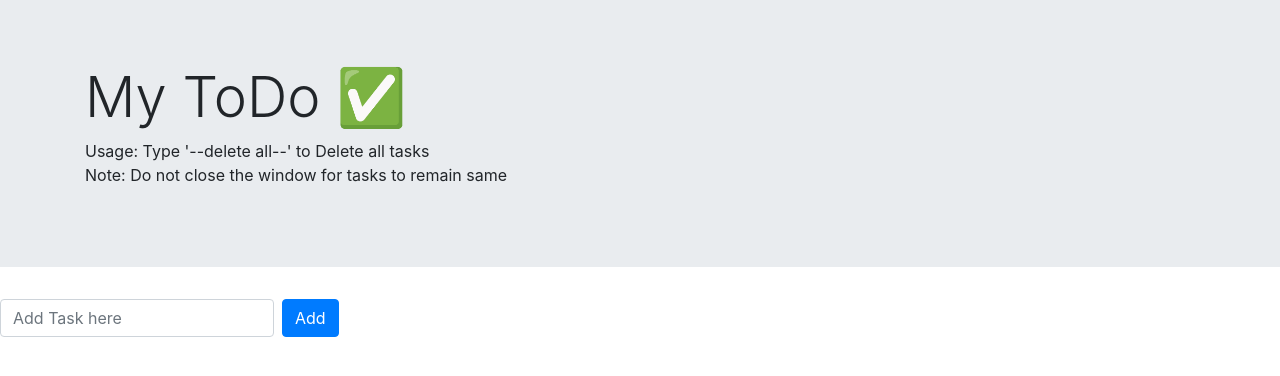
After one commit to kuvamdazeus/ToDoApp, a Django app: template templates/ccp.html in a window 1280 px wide. The commit adds this page. Shown: the top 376 px of the page. Run offline with Django 3.2, Linux system fonts and the light colour scheme; the template is opened without the code that fills it, so the values that code supplies are empty; some libraries are stand-ins or nearby versions.

Commit message:
Add delete feature

```diff
--- /dev/null
+++ b/SimpleApp/ccp_views.py
@@ -0,0 +1,4 @@
+from django.shortcuts import render
+
+def index(request):
+    return render(request, 'index.html')
--- a/SimpleApp/urls.py
+++ b/SimpleApp/urls.py
@@ -1,7 +1,14 @@
-from django.contrib import admin
-from django.urls import path, include
-from SimpleApp.views import index
+from django.contrib import admin # Not needed here
+
+from django.urls import path, include # Include function not needed here as we will not be
+                                      # redirecting user to any other place as this will be the end point
+
+from SimpleApp.views import index, delete_todo # views.py is a default generated file used to show content for a specific
+                                  # web request made by the client (App specific file)
 
 urlpatterns = [
-    path('', index),
+    path('', index), # It says that if there is nothing after the base URL, run the index function of views.py
+    # Its Damn simple man !
+    path('delete_todo/<int:todo_id>/', delete_todo)
+
 ]
--- a/SimpleApp/views.py
+++ b/SimpleApp/views.py
@@ -1,9 +1,15 @@
 from django.shortcuts import render
+from django.http import HttpResponseRedirect
 from .models import Task
 import socket
 
 hostname = socket.gethostname()
 client_ip = socket.gethostbyname(hostname)
+
+def delete_todo(request, todo_id):
+  print(todo_id)
+  Task.objects.get(id=todo_id).delete()
+  return HttpResponseRedirect('/')
 
 def delete_task(title):
   for obj in Task.objects.all():
--- a/mysite/settings.py
+++ b/mysite/settings.py
@@ -23,12 +23,12 @@ BASE_DIR = os.path.dirname(os.path.dirname(os.path.abspath(__file__)))
 SECRET_KEY = '*zmxn!bi5hamu0%fmgz_kb1ed21gw_b5wvy=n=202ou=)8g*!0'
 
 # SECURITY WARNING: don't run with debug turned on in production!
-DEBUG = False
+DEBUG = True
 
 ALLOWED_HOSTS = ['localhost', 'http://todoapp0529.herokuapp.com/', '*']
 
 
-# Application definition
+# Application definition 'SimpleApp.apps.SimpleappConfig',
 
 INSTALLED_APPS = [
     'SimpleApp.apps.SimpleappConfig',
--- a/mysite/urls.py
+++ b/mysite/urls.py
@@ -13,10 +13,15 @@ Including another URLconf
     1. Import the include() function: from django.urls import include, path
     2. Add a URL to urlpatterns:  path('blog/', include('blog.urls'))
 """
-from django.contrib import admin
-from django.urls import path, include
+from django.contrib import admin # admin is feature which provides adminstrator access to our project
+
+from django.urls import path, include # path is function used for this mapping purpose
+
+# include function redirects users to urls.py of an app
+
+# Here our app name is : "SimpleApp"
 
 urlpatterns = [
-    path('admin/', admin.site.urls),
-    path('', include('SimpleApp.urls')),
+    path('admin/', admin.site.urls), # says user browser to run a function
+    path('', include('SimpleApp.urls')), # passes the control to "SimpleApp.urls" or urls.py file of SimpleApp
 ]
--- /dev/null
+++ b/templates/ccp.html
@@ -0,0 +1,43 @@
+<!doctype html>
+<html lang="en">
+  <head>
+    <!-- Required meta tags -->
+    <meta charset="utf-8">
+    <meta name="viewport" content="width=device-width, initial-scale=1, shrink-to-fit=no">
+
+    <!-- Bootstrap CSS -->
+    <link rel="stylesheet" href="https://maxcdn.bootstrapcdn.com/bootstrap/4.0.0/css/bootstrap.min.css" integrity="sha384-Gn5384xqQ1aoWXA+058RXPxPg6fy4IWvTNh0E263XmFcJlSAwiGgFAW/dAiS6JXm" crossorigin="anonymous">
+
+    <title>ToDo List !</title>
+  </head>
+  <body>
+    <!-- Jumbotron -->
+
+    <div class="jumbotron jumbotron-fluid">
+      <div class="container">
+        <h1 class="display-4">My ToDo ✅</h1>
+        <p>Usage: Type '--delete all--' to Delete all tasks<br>
+           Note: Do not close the window for tasks to remain same
+        </p>
+      </div>
+    </div>
+
+    <!-- Form group with button -->
+    <!-- Centering keeps it neat -->
+
+    <center>
+      <form class="form-inline" id="inline-form" method="POST">
+
+        <input type="text" name="task_title" class="form-control mb-2 mr-sm-2" id="inlineFormInputName2" placeholder="Add Task here">
+        <button type="submit" class="btn btn-primary mb-2">Add</button>
+
+      </form>
+    </center>
+
+    <!-- Optional JavaScript -->
+    <!-- jQuery first, then Popper.js, then Bootstrap JS -->
+    <script src="https://code.jquery.com/jquery-3.2.1.slim.min.js" integrity="sha384-KJ3o2DKtIkvYIK3UENzmM7KCkRr/rE9/Qpg6aAZGJwFDMVNA/GpGFF93hXpG5KkN" crossorigin="anonymous"></script>
+    <script src="https://cdnjs.cloudflare.com/ajax/libs/popper.js/1.12.9/umd/popper.min.js" integrity="sha384-ApNbgh9B+Y1QKtv3Rn7W3mgPxhU9K/ScQsAP7hUibX39j7fakFPskvXusvfa0b4Q" crossorigin="anonymous"></script>
+    <script src="https://maxcdn.bootstrapcdn.com/bootstrap/4.0.0/js/bootstrap.min.js" integrity="sha384-JZR6Spejh4U02d8jOt6vLEHfe/JQGiRRSQQxSfFWpi1MquVdAyjUar5+76PVCmYl" crossorigin="anonymous"></script>
+  </body>
+</html>
```
Also changed, not shown: templates/index.html (+8 -1 lines), db.sqlite3.
